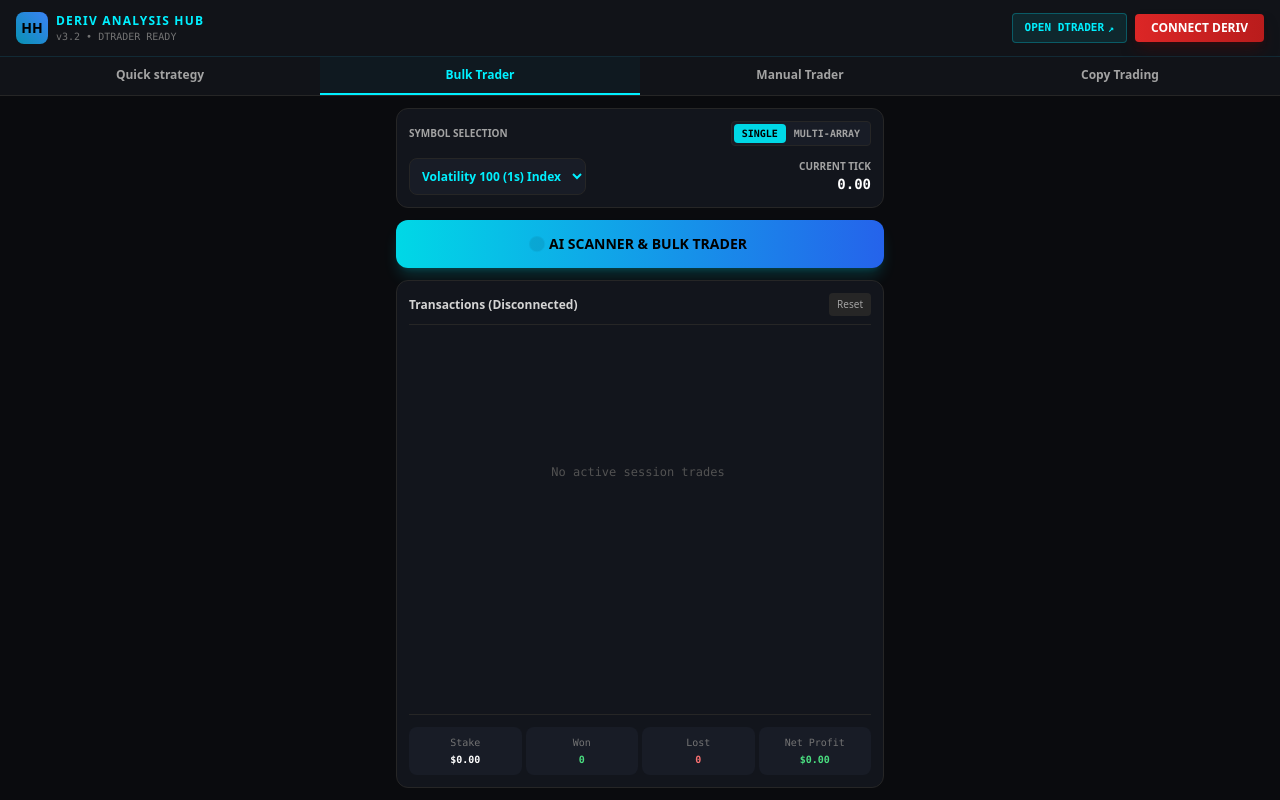
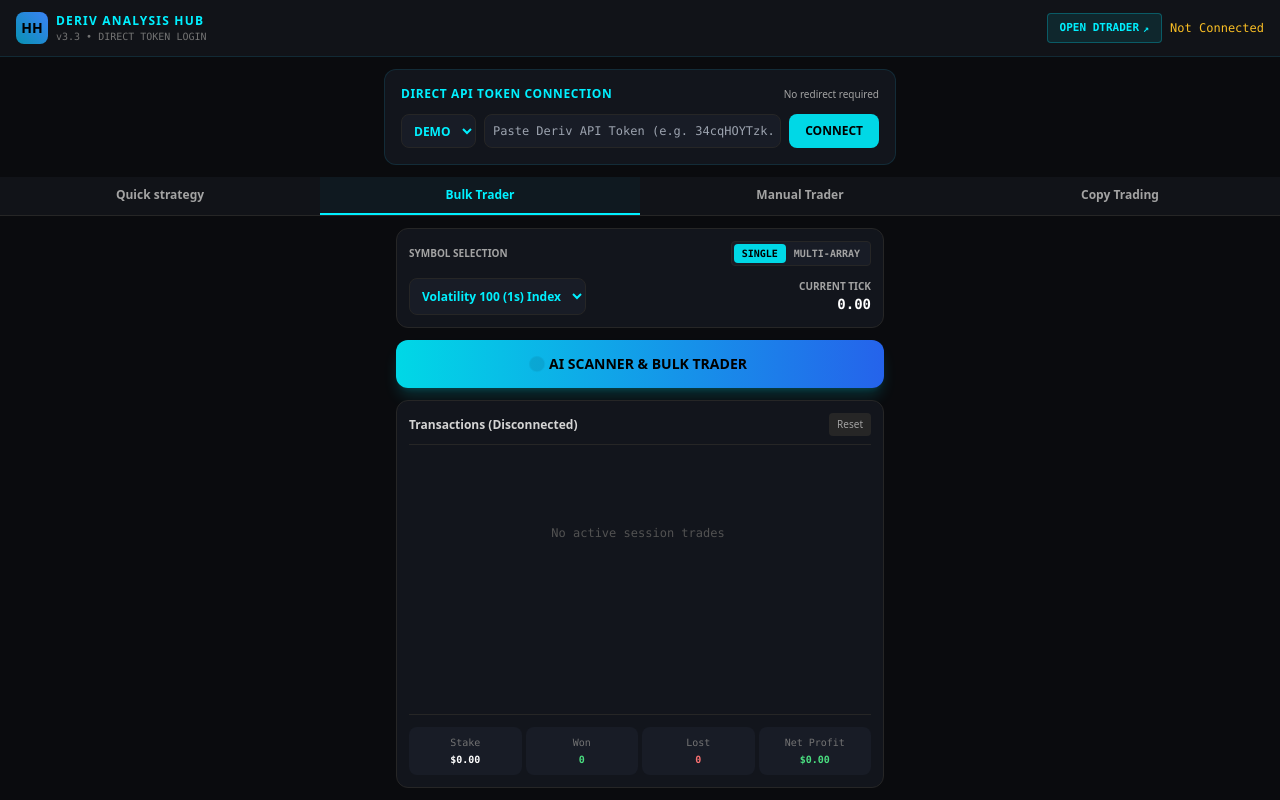
Before and after one commit to kingAnieti/Analysis-Hub-Digit-Scanner, a React (Vite) app: page / in a window 1280 px wide. Built offline with nearby package versions, Linux system fonts and the light colour scheme.

Commit message:
Update App.jsx

```diff
--- a/src/App.jsx
+++ b/src/App.jsx
@@ -1,6 +1,5 @@
 import React, { useState, useEffect, useRef } from "react";
 
-// App ID directly from your Deriv Developer Portal
 const APP_ID = "34cqHOYTzkye6dCyuLe1T";
 const WS_URL = `wss://ws.derivws.com/websockets/v3?app_id=${APP_ID}`;
 
@@ -14,7 +13,10 @@ const SYNTHETIC_MARKETS = [
 ];
 
 export default function App() {
-  const [accounts, setAccounts] = useState([]);
+  const [tokenInput, setTokenInput] = useState("");
+  const [accountTypeInput, setAccountTypeInput] = useState("DEMO");
+  const [savedTokens, setSavedTokens] = useState([]);
+
   const [selectedAccount, setSelectedAccount] = useState(null);
   const [balance, setBalance] = useState("0.00");
   const [currency, setCurrency] = useState("USD");
@@ -36,44 +38,21 @@ export default function App() {
 
   const ws = useRef(null);
 
-  // Extract Accounts & Session Tokens from Deriv OAuth Redirect
+  // Load saved tokens from LocalStorage on mount
   useEffect(() => {
-    const params = new URLSearchParams(window.location.search);
-    const parsedAccounts = [];
-
-    for (let i = 1; i <= 5; i++) {
-      const loginId = params.get(`acct${i}`);
-      const token = params.get(`token${i}`);
-
-      if (loginId && token) {
-        parsedAccounts.push({
-          loginId,
-          token,
-          type: loginId.startsWith("VR") ? "DEMO" : "REAL"
-        });
-      }
-    }
-
-    if (parsedAccounts.length > 0) {
-      localStorage.setItem("deriv_oauth_accounts", JSON.stringify(parsedAccounts));
-      setAccounts(parsedAccounts);
-      // Default to DEMO account if available
-      const demoAcc = parsedAccounts.find(a => a.type === "DEMO") || parsedAccounts[0];
-      setSelectedAccount(demoAcc);
-      window.history.replaceState({}, document.title, window.location.pathname);
-    } else {
-      const stored = localStorage.getItem("deriv_oauth_accounts");
+    const stored = localStorage.getItem("deriv_direct_tokens");
     if (stored) {
       const parsed = JSON.parse(stored);
-        setAccounts(parsed);
+      setSavedTokens(parsed);
+      if (parsed.length > 0) {
         setSelectedAccount(parsed[0]);
       }
     }
   }, []);
 
-  // Connect WebSocket when account or market changes
+  // Connect WebSocket & Authorize directly via API Token
   useEffect(() => {
-    if (!selectedAccount) return;
+    if (!selectedAccount || !selectedAccount.token) return;
 
     ws.current = new WebSocket(WS_URL);
 
@@ -86,13 +65,19 @@ export default function App() {
 
       if (data.msg_type === "authorize") {
         if (data.error) {
-          alert(`Auth Error: ${data.error.message}`);
+          alert(`Connection Error: ${data.error.message}`);
+          setSelectedAccount(null);
           return;
         }
 
+        const loginId = data.authorize.loginid;
         setBalance(Number(data.authorize.balance).toFixed(2));
         setCurrency(data.authorize.currency);
 
+        // Update loginId in account list
+        setSelectedAccount((prev) => ({ ...prev, loginId }));
+
+        // Subscribe to balance & tick updates
         ws.current.send(JSON.stringify({ balance: 1, subscribe: 1 }));
         ws.current.send(JSON.stringify({ ticks: selectedMarket }));
       }
@@ -135,31 +120,39 @@ export default function App() {
     };
 
     return () => ws.current && ws.current.close();
-  }, [selectedAccount, selectedMarket]);
+  }, [selectedAccount?.token, selectedMarket]);
 
   const addLog = (msg) => setTerminalLogs((prev) => [...prev, msg]);
 
-  // Triggers OAuth Login on Deriv
-  const handleOAuthLogin = () => {
-    const redirectUrl = encodeURIComponent("https://analysis-hub-digit-scanner.vercel.app");
-    window.location.href = `https://oauth.deriv.com/oauth2/authorize?app_id=${APP_ID}&l=EN&redirect_uri=${redirectUrl}`;
+  // Connect via API Token Directly (No Redirects)
+  const handleDirectConnect = (e) => {
+    e.preventDefault();
+    if (!tokenInput.trim()) return;
+
+    const newAcc = {
+      token: tokenInput.trim(),
+      type: accountTypeInput,
+      loginId: accountTypeInput === "DEMO" ? "DEMO Account" : "REAL Account"
     };
 
-  // Directly launches DTrader configured with Volatility 100 (1s) Index (1HZ100V)
+    const updatedTokens = [newAcc, ...savedTokens.filter((t) => t.token !== newAcc.token)];
+    setSavedTokens(updatedTokens);
+    localStorage.setItem("deriv_direct_tokens", JSON.stringify(updatedTokens));
+
+    setSelectedAccount(newAcc);
+    setTokenInput("");
+  };
+
   const openDTrader = () => {
     const symbol = selectedMarket || "1HZ100V";
     let dTraderUrl = `https://dtrader.deriv.com/?chart_type=area&interval=1t&symbol=${symbol}`;
-
-    if (selectedAccount) {
+    if (selectedAccount?.loginId) {
       dTraderUrl += `&account=${selectedAccount.loginId}&token1=${selectedAccount.token}`;
     }
-
     window.open(dTraderUrl, "_blank");
   };
 
   const handleDisconnect = () => {
-    localStorage.removeItem("deriv_oauth_accounts");
-    setAccounts([]);
     setSelectedAccount(null);
     setBalance("0.00");
     if (ws.current) ws.current.close();
@@ -170,7 +163,7 @@ export default function App() {
     setScanProgress(0);
     setTerminalLogs([]);
 
-    addLog(`[INFO] Active Account: ${selectedAccount?.loginId} (${selectedAccount?.type})`);
+    addLog(`[INFO] Connected Account: ${selectedAccount?.loginId || selectedAccount?.type}`);
     addLog(`[INFO] Market: ${marketMode === "single" ? selectedMarket : "Multi-Array"}`);
 
     let progress = 0;
@@ -232,7 +225,7 @@ export default function App() {
 
   return (
     <div className="min-h-screen bg-[#0a0b0e] text-white font-sans flex flex-col justify-between selection:bg-cyan-500 selection:text-black">
-      {/* Top Navigation Header */}
+      {/* Top Header */}
       <header className="flex justify-between items-center px-4 py-3 bg-[#111318] border-b border-cyan-900/40">
         <div className="flex items-center gap-2">
           <div className="w-8 h-8 rounded-lg bg-gradient-to-tr from-cyan-600 to-blue-500 flex items-center justify-center font-black text-black text-sm">
@@ -240,12 +233,11 @@ export default function App() {
           </div>
           <div>
             <h1 className="text-xs font-black tracking-widest text-cyan-400 uppercase">Deriv Analysis Hub</h1>
-            <p className="text-[10px] text-neutral-500 font-mono">v3.2 • DTRADER READY</p>
+            <p className="text-[10px] text-neutral-500 font-mono">v3.3 • DIRECT TOKEN LOGIN</p>
           </div>
         </div>
 
         <div className="flex items-center gap-2">
-          {/* Direct Open DTrader Button */}
           <button
             onClick={openDTrader}
             className="bg-cyan-500/10 hover:bg-cyan-500/20 text-cyan-400 border border-cyan-500/30 px-3 py-1.5 rounded text-[11px] font-bold font-mono transition flex items-center gap-1"
@@ -254,23 +246,24 @@ export default function App() {
             <span className="text-[10px]">↗</span>
           </button>
 
-          {/* Account Selector or Login Button */}
           {selectedAccount ? (
             <div className="flex items-center gap-2">
+              {savedTokens.length > 1 && (
                 <select
-                value={selectedAccount.loginId}
+                  value={selectedAccount.token}
                   onChange={(e) => {
-                  const acc = accounts.find((a) => a.loginId === e.target.value);
+                    const acc = savedTokens.find((t) => t.token === e.target.value);
                     if (acc) setSelectedAccount(acc);
                   }}
                   className="bg-[#181c26] border border-neutral-800 text-[10px] font-mono font-bold text-cyan-400 rounded-lg p-1.5 focus:outline-none"
                 >
-                {accounts.map((acc) => (
-                  <option key={acc.loginId} value={acc.loginId}>
-                    {acc.type}: {acc.loginId}
+                  {savedTokens.map((acc, idx) => (
+                    <option key={idx} value={acc.token}>
+                      {acc.type}: {acc.loginId || "Account"}
                     </option>
                   ))}
                 </select>
+              )}
 
               <div className="flex items-center gap-2 bg-[#161922] px-3 py-1.5 rounded-full border border-neutral-800">
                 <span className={`w-2 h-2 rounded-full ${selectedAccount.type === "DEMO" ? "bg-amber-400" : "bg-green-500"} animate-pulse`}></span>
@@ -281,17 +274,48 @@ export default function App() {
               </div>
             </div>
           ) : (
-            <button
-              onClick={handleOAuthLogin}
-              className="bg-gradient-to-r from-red-600 to-red-700 hover:from-red-500 px-4 py-1.5 rounded text-xs font-bold transition shadow-lg shadow-red-950/50"
-            >
-              CONNECT DERIV
-            </button>
+            <span className="text-xs text-amber-400 font-mono">Not Connected</span>
           )}
         </div>
       </header>
 
-      {/* Sub Header Tabs */}
+      {/* Direct Connection Box (Shown when not connected) */}
+      {!selectedAccount && (
+        <div className="bg-[#12151c] border border-cyan-900/40 p-4 m-3 rounded-xl max-w-lg mx-auto w-full space-y-3">
+          <div className="flex justify-between items-center">
+            <h2 className="text-xs font-bold text-cyan-400 uppercase tracking-wider">Direct API Token Connection</h2>
+            <span className="text-[10px] text-neutral-400">No redirect required</span>
+          </div>
+
+          <form onSubmit={handleDirectConnect} className="flex gap-2">
+            <select
+              value={accountTypeInput}
+              onChange={(e) => setAccountTypeInput(e.target.value)}
+              className="bg-[#181c26] border border-neutral-800 text-xs text-cyan-400 font-bold rounded-lg px-2"
+            >
+              <option value="DEMO">DEMO</option>
+              <option value="REAL">REAL</option>
+            </select>
+
+            <input
+              type="text"
+              placeholder="Paste Deriv API Token (e.g. 34cqHOYTzk...)"
+              value={tokenInput}
+              onChange={(e) => setTokenInput(e.target.value)}
+              className="flex-1 bg-[#181c26] border border-neutral-800 p-2 text-xs font-mono rounded-lg focus:outline-none focus:border-cyan-500"
+            />
+
+            <button
+              type="submit"
+              className="bg-cyan-500 hover:bg-cyan-400 text-black font-black px-4 py-2 rounded-lg text-xs transition"
+            >
+              CONNECT
+            </button>
+          </form>
+        </div>
+      )}
+
+      {/* Sub Header Navigation */}
       <nav className="flex bg-[#111318] border-b border-neutral-800 text-xs font-semibold">
         {["Quick strategy", "Bulk Trader", "Manual Trader", "Copy Trading"].map((tab) => (
           <button
@@ -308,7 +332,7 @@ export default function App() {
         ))}
       </nav>
 
-      {/* Main Content Workspace */}
+      {/* Main Workspace */}
       <main className="flex-1 p-3 max-w-lg mx-auto w-full flex flex-col gap-3">
         <div className="bg-[#12151c] border border-neutral-800 rounded-xl p-3 space-y-2">
           <div className="flex justify-between items-center text-[10px] font-bold text-neutral-400 uppercase">
@@ -457,7 +481,7 @@ export default function App() {
                 disabled={isScanning || !selectedAccount}
                 className="w-full bg-cyan-400 hover:bg-cyan-300 text-black font-black py-3 rounded-xl text-xs mt-2"
               >
-                {isScanning ? "SCANNING..." : selectedAccount ? `EXECUTE ON ${selectedAccount.loginId}` : "CONNECT DERIV FIRST"}
+                {isScanning ? "SCANNING..." : selectedAccount ? `EXECUTE ON ${selectedAccount.loginId}` : "CONNECT TOKEN FIRST"}
               </button>
             </div>
           </div>
```
Lines whose indentation alone changed are shown as unchanged.
